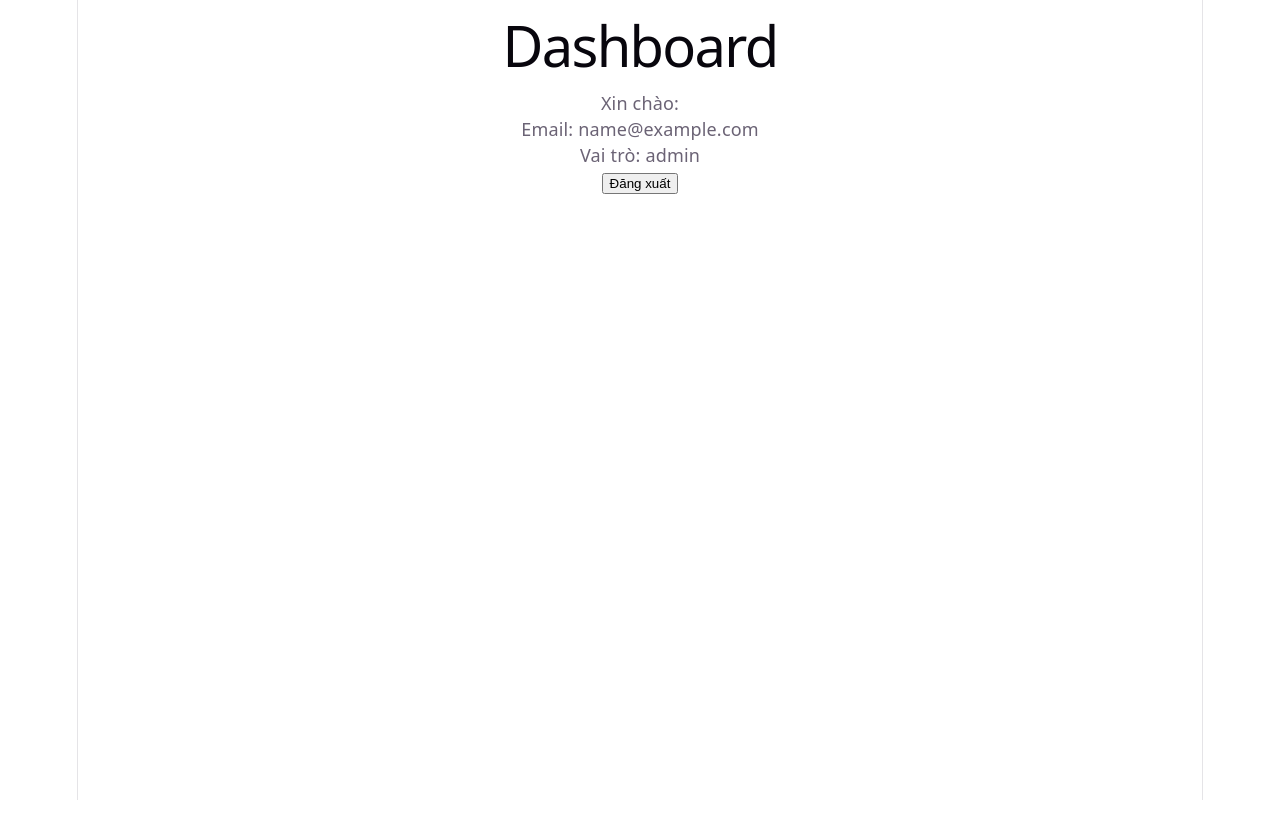
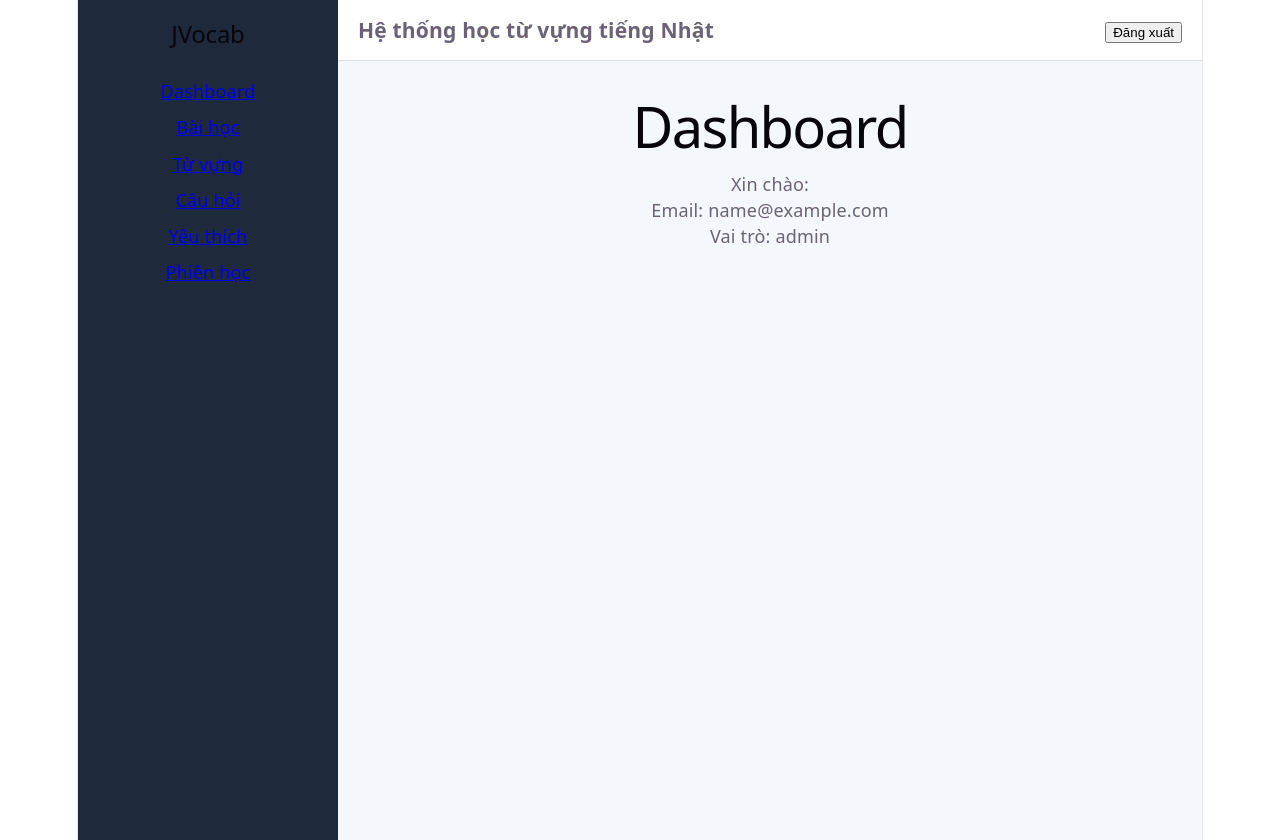
Before and after one commit to Thanh1417/japanese-vocab-system, a React app in the folder frontend/: page /dashboard in a window 1280 px wide. Before the commit the page ends 800 px from the top, so only its background shows below. Built offline with nearby package versions, Linux system fonts and the light colour scheme; sample sign-in values are in the browser's storage; the HTML template or start-up script is replaced by a standard one.

Commit message:
add main layout, sidebar, header

```diff
--- /dev/null
+++ b/frontend/src/components/layout/AppHeader.jsx
@@ -0,0 +1,36 @@
+import { useAuth } from "../../contexts/AuthContext";
+
+function AppHeader() {
+  const { user, logout } = useAuth();
+
+  return (
+    <header
+      style={{
+        height: "60px",
+        background: "white",
+        borderBottom: "1px solid #ddd",
+        display: "flex",
+        alignItems: "center",
+        justifyContent: "space-between",
+        padding: "0 20px",
+      }}
+    >
+      <h3>Hệ thống học từ vựng tiếng Nhật</h3>
+
+      <div>
+        <span>{user?.full_name}</span>
+
+        <button
+          onClick={logout}
+          style={{
+            marginLeft: "10px",
+          }}
+        >
+          Đăng xuất
+        </button>
+      </div>
+    </header>
+  );
+}
+
+export default AppHeader;
--- /dev/null
+++ b/frontend/src/components/layout/AppSidebar.jsx
@@ -0,0 +1,35 @@
+import { Link } from "react-router-dom";
+
+function AppSidebar() {
+  return (
+    <aside
+      style={{
+        width: "220px",
+        background: "#1e293b",
+        color: "white",
+        minHeight: "100vh",
+        padding: "20px",
+      }}
+    >
+      <h2>JVocab</h2>
+
+      <nav
+        style={{
+          display: "flex",
+          flexDirection: "column",
+          gap: "10px",
+          marginTop: "30px",
+        }}
+      >
+        <Link to="/dashboard">Dashboard</Link>
+        <Link to="/lessons">Bài học</Link>
+        <Link to="/vocabularies">Từ vựng</Link>
+        <Link to="/questions">Câu hỏi</Link>
+        <Link to="/favorites">Yêu thích</Link>
+        <Link to="/study-sessions">Phiên học</Link>
+      </nav>
+    </aside>
+  );
+}
+
+export default AppSidebar;
--- /dev/null
+++ b/frontend/src/layouts/MainLayout.jsx
@@ -0,0 +1,34 @@
+import AppHeader from "../components/layout/AppHeader";
+import AppSidebar from "../components/layout/AppSidebar";
+
+function MainLayout({ children }) {
+  return (
+    <div
+      style={{
+        display: "flex",
+        minHeight: "100vh",
+      }}
+    >
+      <AppSidebar />
+
+      <div
+        style={{
+          flex: 1,
+          background: "#f4f7fb",
+        }}
+      >
+        <AppHeader />
+
+        <main
+          style={{
+            padding: "20px",
+          }}
+        >
+          {children}
+        </main>
+      </div>
+    </div>
+  );
+}
+
+export default MainLayout;
--- a/frontend/src/pages/DashboardPage.jsx
+++ b/frontend/src/pages/DashboardPage.jsx
@@ -1,19 +1,18 @@
 import { useAuth } from "../contexts/AuthContext";
+import MainLayout from "../layouts/MainLayout";
 
-function Dashboard() {
-  const { user, logout } = useAuth();
+function DashboardPage() {
+  const { user } = useAuth();
 
   return (
-    <div>
+    <MainLayout>
       <h1>Dashboard</h1>
 
       <p>Xin chào: {user?.full_name}</p>
       <p>Email: {user?.email}</p>
       <p>Vai trò: {user?.role}</p>
-
-      <button onClick={logout}>Đăng xuất</button>
-    </div>
+    </MainLayout>
   );
 }
 
-export default Dashboard;
+export default DashboardPage;
```
